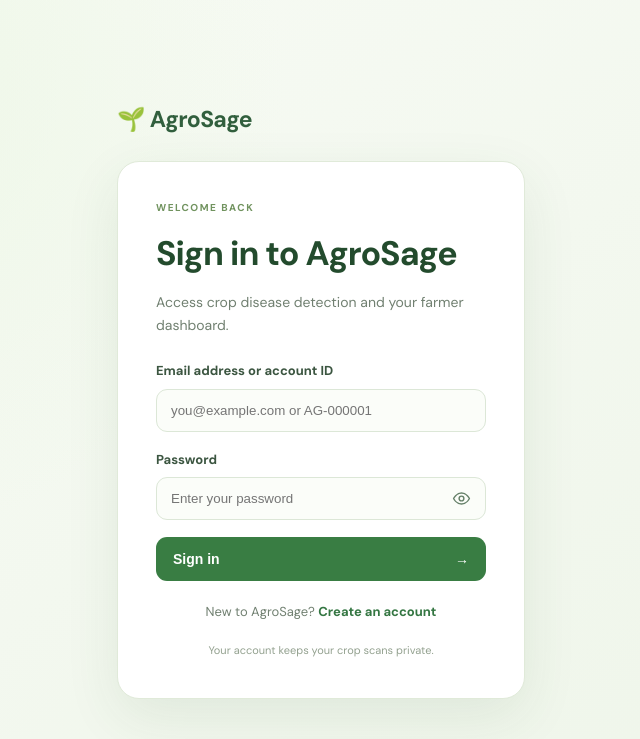
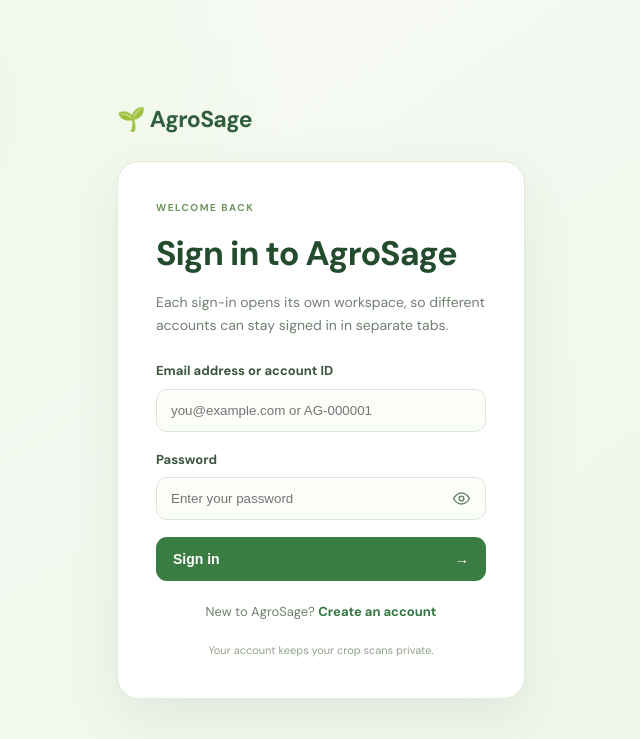
Before and after one commit to schinche735-hash/AgriSage, a Flask app: page /login in a window 1280 px wide. Shown: the top 739 px of the page, without its empty margins (319-959 px from the left). Run offline with Flask 3, Linux system fonts and the light colour scheme; some libraries are stand-ins or nearby versions.

Commit message:
Keep login.html navigation inside isolated workspaces

```diff
--- a/templates/login.html
+++ b/templates/login.html
@@ -1,7 +1,7 @@
 <!doctype html>
 <html lang="en"><head><meta charset="utf-8"><meta name="viewport" content="width=device-width, initial-scale=1"><title>Sign in | AgroSage</title><link rel="stylesheet" href="{{ url_for('static', filename='style.css') }}"><link rel="stylesheet" href="{{ url_for('static', filename='auth.css') }}"></head>
-<body class="auth-page"><main class="auth-shell"><a class="auth-brand" href="/">&#127793; AgroSage</a><section class="auth-card"><div class="auth-kicker">WELCOME BACK</div><h1>Sign in to AgroSage</h1><p class="auth-subtitle">Access crop disease detection and your farmer dashboard.</p>
-{% if active_user %}<div class="auth-alert success">Currently signed in as <strong>{{ active_user.email }}</strong>. Enter another account's credentials below to switch accounts. All tabs in this browser share the switched account.</div>{% endif %}
+<body class="auth-page"><main class="auth-shell"><a class="auth-brand" href="/">&#127793; AgroSage</a><section class="auth-card"><div class="auth-kicker">WELCOME BACK</div><h1>Sign in to AgroSage</h1><p class="auth-subtitle">Each sign-in opens its own workspace, so different accounts can stay signed in in separate tabs.</p>
+
 {% if auth_error %}<div class="auth-alert">{{ auth_error }}</div>{% endif %}
 {% with messages = get_flashed_messages(with_categories=true) %}{% for category,message in messages %}<div class="auth-alert {{ category }}">{{ message }}</div>{% endfor %}{% endwith %}
 <form method="post" class="auth-form"><input type="hidden" name="_csrf_token" value="{{ csrf_token() }}"><label>Email address or account ID<input type="text" name="email" autocomplete="username" required placeholder="you@example.com or AG-000001"></label><label>Password<span class="password-field"><input id="login-password" type="password" name="password" autocomplete="current-password" required placeholder="Enter your password"><button class="password-toggle" type="button" data-password-toggle="login-password" aria-label="Show password" aria-pressed="false"><svg viewBox="0 0 24 24" aria-hidden="true"><path d="M2 12s3.6-7 10-7 10 7 10 7-3.6 7-10 7S2 12 2 12Z"></path><circle cx="12" cy="12" r="3"></circle></svg></button></span></label><button class="auth-submit" type="submit">Sign in <span>&rarr;</span></button></form><p class="auth-switch">New to AgroSage? <a href="{{ url_for('register') }}">Create an account</a></p><p class="auth-footnote">Your account keeps your crop scans private.</p></section></main><script>document.querySelectorAll("[data-password-toggle]").forEach(function(button){button.addEventListener("click",function(){var field=document.getElementById(button.dataset.passwordToggle);var reveal=field.type==="password";field.type=reveal?"text":"password";button.setAttribute("aria-label",reveal?"Hide password":"Show password");button.setAttribute("aria-pressed",String(reveal));});});</script></body></html>
```
